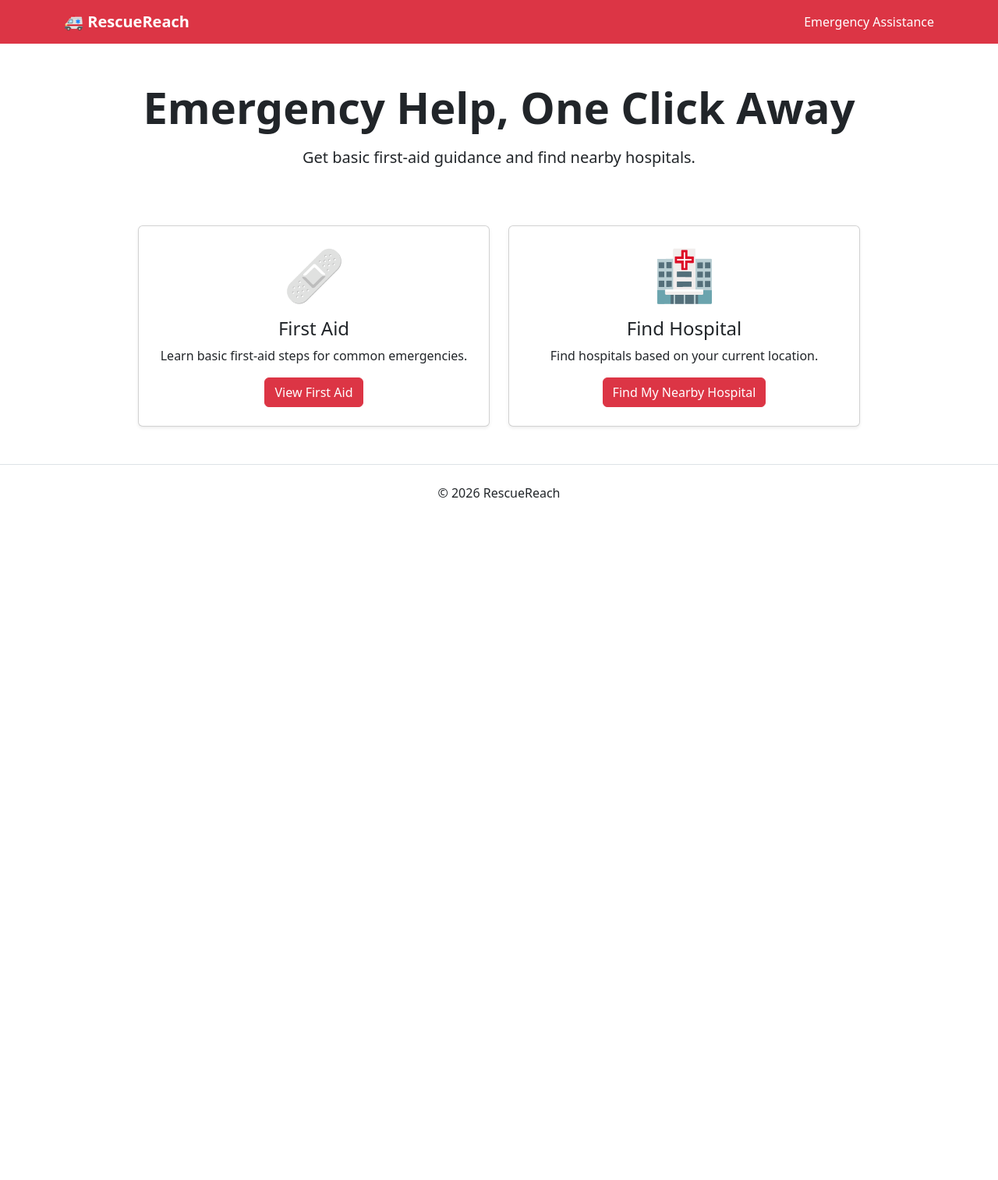
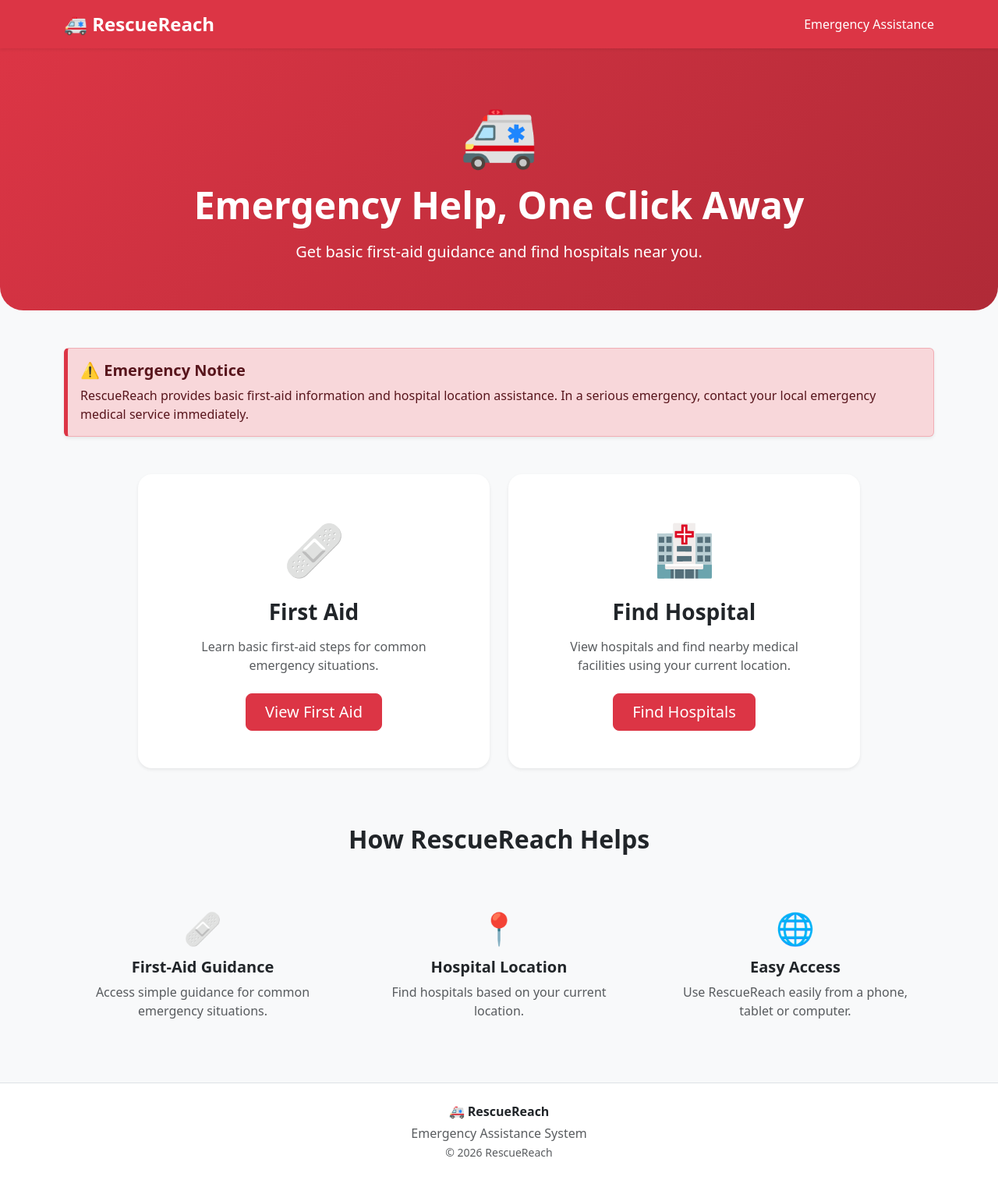
Before and after one commit to arnesh-code/RescueReach, a Flask app: page / in a window 1280 px wide. Shown: the whole page at 78% size. Before the commit the page ends 638 px from the top, so only its background shows below. Run offline with Flask 3, Linux system fonts and the light colour scheme.

Commit message:
Update RescueReach homepage design

```diff
--- a/templates/index.html
+++ b/templates/index.html
@@ -1,75 +1,146 @@
 <!DOCTYPE html>
 <html lang="en">
+
 <head>
     <meta charset="UTF-8">
     <meta name="viewport" content="width=device-width, initial-scale=1.0">
 
-    <title>RescueReach</title>
+    <title>RescueReach - Emergency Assistance</title>
 
-    <!-- Bootstrap -->
     <link
         href="https://cdn.jsdelivr.net/npm/bootstrap@5.3.3/dist/css/bootstrap.min.css"
         rel="stylesheet"
     >
+
+    <style>
+        body {
+            background-color: #f8f9fa;
+        }
+
+        .hero {
+            background: linear-gradient(135deg, #dc3545, #b02a37);
+            color: white;
+            border-radius: 0 0 30px 30px;
+            padding: 60px 20px;
+        }
+
+        .feature-card {
+            border: none;
+            border-radius: 18px;
+            transition: transform 0.2s ease, box-shadow 0.2s ease;
+        }
+
+        .feature-card:hover {
+            transform: translateY(-5px);
+            box-shadow: 0 10px 25px rgba(0, 0, 0, 0.12) !important;
+        }
+
+        .feature-icon {
+            font-size: 4rem;
+        }
+
+        .emergency-note {
+            border-left: 5px solid #dc3545;
+        }
+
+        footer {
+            background-color: white;
+        }
+    </style>
+
 </head>
 
 <body>
 
     <!-- Navigation -->
-    <nav class="navbar navbar-dark bg-danger">
+    <nav class="navbar navbar-dark bg-danger shadow-sm">
+
         <div class="container">
-            <a class="navbar-brand fw-bold" href="/">
+
+            <a class="navbar-brand fw-bold fs-4" href="/">
                 🚑 RescueReach
             </a>
 
-            <span class="text-white">
+            <span class="text-white d-none d-sm-block">
                 Emergency Assistance
             </span>
+
         </div>
+
     </nav>
 
 
-    <!-- Main Section -->
-    <main class="container py-5">
+    <!-- Hero Section -->
+    <section class="hero text-center">
 
-        <div class="text-center">
+        <div class="container">
 
-            <h1 class="display-4 fw-bold">
+            <div class="display-1 mb-3">
+                🚑
+            </div>
+
+            <h1 class="display-5 fw-bold">
                 Emergency Help, One Click Away
             </h1>
 
-            <p class="lead mt-3">
-                Get basic first-aid guidance and find nearby hospitals.
+            <p class="lead mt-3 mb-0">
+                Get basic first-aid guidance and find hospitals near you.
+            </p>
+
+        </div>
+
+    </section>
+
+
+    <!-- Main Content -->
+    <main class="container py-5">
+
+        <!-- Emergency Notice -->
+        <div class="alert alert-danger emergency-note shadow-sm mb-5">
+
+            <h5 class="fw-bold">
+                ⚠️ Emergency Notice
+            </h5>
+
+            <p class="mb-0">
+                RescueReach provides basic first-aid information and hospital
+                location assistance. In a serious emergency, contact your
+                local emergency medical service immediately.
             </p>
 
         </div>
 
 
         <!-- Main Options -->
-        <div class="row justify-content-center mt-5 g-4">
+        <div class="row justify-content-center g-4">
 
             <!-- First Aid -->
-            <div class="col-md-5">
+            <div class="col-md-6 col-lg-5">
 
-                <div class="card shadow-sm h-100">
+                <div class="card feature-card shadow-sm h-100">
 
-                    <div class="card-body text-center p-4">
+                    <div class="card-body text-center p-5">
 
-                        <div class="display-3">
+                        <div class="feature-icon">
                             🩹
                         </div>
 
-                        <h2 class="h4 mt-3">
+                        <h2 class="h3 fw-bold mt-3">
                             First Aid
                         </h2>
 
-                        <p>
-                            Learn basic first-aid steps for common emergencies.
+                        <p class="text-muted mt-3">
+                            Learn basic first-aid steps for common emergency
+                            situations.
                         </p>
 
-                        <a href="/first-aid" class="btn btn-danger">
-                             View First Aid
+                        <a
+                            href="/first-aid"
+                            class="btn btn-danger btn-lg px-4 mt-2"
+                        >
+                            View First Aid
                         </a>
+
                     </div>
 
                 </div>
@@ -77,27 +148,31 @@
             </div>
 
 
-            <!-- Hospital -->
-            <div class="col-md-5">
+            <!-- Hospitals -->
+            <div class="col-md-6 col-lg-5">
 
-                <div class="card shadow-sm h-100">
+                <div class="card feature-card shadow-sm h-100">
 
-                    <div class="card-body text-center p-4">
+                    <div class="card-body text-center p-5">
 
-                        <div class="display-3">
+                        <div class="feature-icon">
                             🏥
                         </div>
 
-                        <h2 class="h4 mt-3">
+                        <h2 class="h3 fw-bold mt-3">
                             Find Hospital
                         </h2>
 
-                        <p>
-                            Find hospitals based on your current location.
+                        <p class="text-muted mt-3">
+                            View hospitals and find nearby medical facilities
+                            using your current location.
                         </p>
 
-                        <a href="/hospitals" class="btn btn-danger">
-                            Find My Nearby Hospital
+                        <a
+                            href="/hospitals"
+                            class="btn btn-danger btn-lg px-4 mt-2"
+                        >
+                            Find Hospitals
                         </a>
 
                     </div>
@@ -108,17 +183,108 @@
 
         </div>
 
+
+        <!-- How RescueReach Helps -->
+        <section class="text-center mt-5 pt-4">
+
+            <h2 class="fw-bold">
+                How RescueReach Helps
+            </h2>
+
+            <div class="row mt-4 g-4">
+
+                <div class="col-md-4">
+
+                    <div class="p-3">
+
+                        <div class="fs-1">
+                            🩹
+                        </div>
+
+                        <h5 class="fw-bold mt-2">
+                            First-Aid Guidance
+                        </h5>
+
+                        <p class="text-muted">
+                            Access simple guidance for common emergency
+                            situations.
+                        </p>
+
+                    </div>
+
+                </div>
+
+
+                <div class="col-md-4">
+
+                    <div class="p-3">
+
+                        <div class="fs-1">
+                            📍
+                        </div>
+
+                        <h5 class="fw-bold mt-2">
+                            Hospital Location
+                        </h5>
+
+                        <p class="text-muted">
+                            Find hospitals based on your current location.
+                        </p>
+
+                    </div>
+
+                </div>
+
+
+                <div class="col-md-4">
+
+                    <div class="p-3">
+
+                        <div class="fs-1">
+                            🌐
+                        </div>
+
+                        <h5 class="fw-bold mt-2">
+                            Easy Access
+                        </h5>
+
+                        <p class="text-muted">
+                            Use RescueReach easily from a phone, tablet or
+                            computer.
+                        </p>
+
+                    </div>
+
+                </div>
+
+            </div>
+
+        </section>
+
     </main>
 
 
     <!-- Footer -->
     <footer class="text-center py-4 border-top">
 
-        <p class="mb-0">
-            © 2026 RescueReach
-        </p>
+        <div class="container">
+
+            <p class="mb-1 fw-bold">
+                🚑 RescueReach
+            </p>
+
+            <p class="mb-0 text-muted">
+                Emergency Assistance System
+            </p>
+
+            <small class="text-muted">
+                © 2026 RescueReach
+            </small>
+
+        </div>
 
     </footer>
 
+
 </body>
 </html>
```
